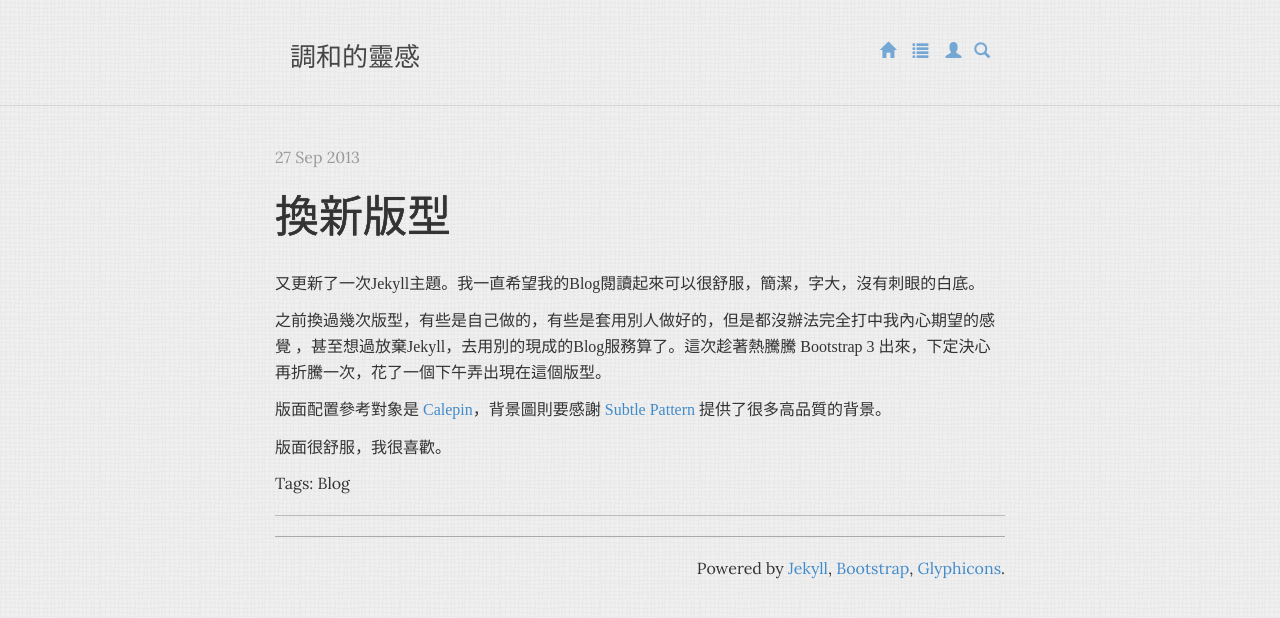
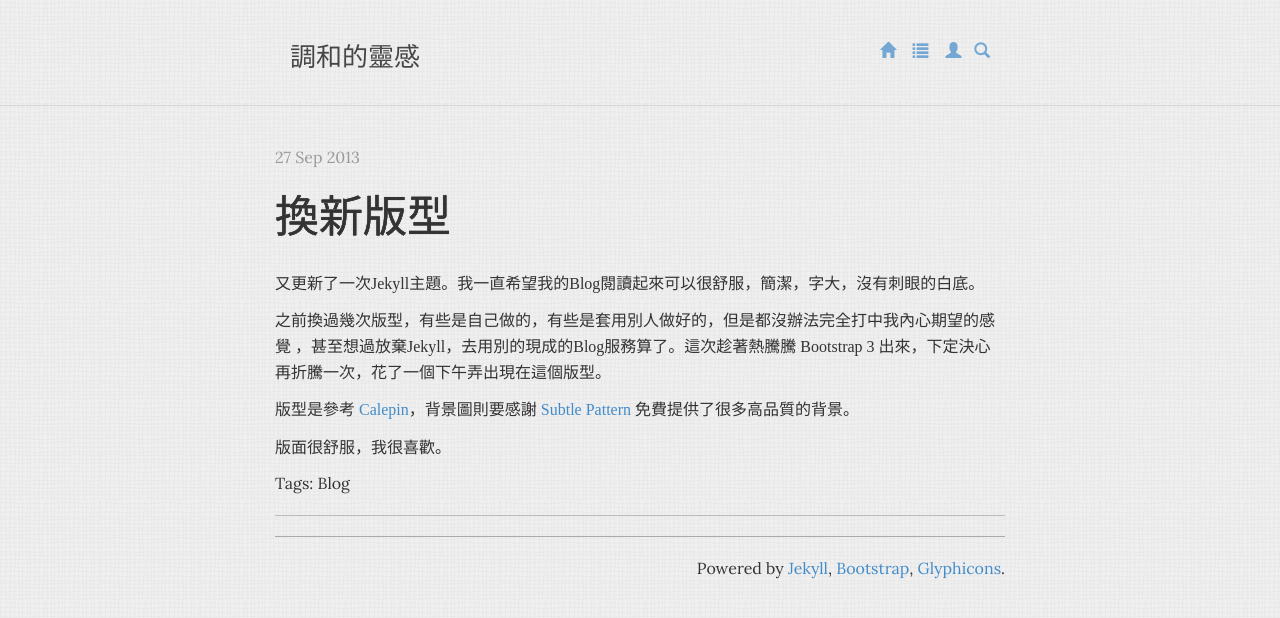
Before and after one commit to sndnvaps/sndnvaps.github.io, a Jekyll site: the page built from _posts/Life/2013-09-27-new-blog-layout.md, in a window 1280 px wide. Shown: the top 618 px of the page. Built offline with Jekyll 4.4.1, drawn with Linux system fonts in a browser that asks for light colours; Markdown is read by kramdown in place of the engine named in the settings; comment, search, counter and statistics services are not loaded.

Commit message:
Updated 2013-09-27-new-blog-layout.md

```diff
--- a/_posts/Life/2013-09-27-new-blog-layout.md
+++ b/_posts/Life/2013-09-27-new-blog-layout.md
@@ -13,7 +13,7 @@ published: true
 之前換過幾次版型，有些是自己做的，有些是套用別人做好的，但是都沒辦法完全打中我內心期望的感覺
 ，甚至想過放棄Jekyll，去用別的現成的Blog服務算了。這次趁著熱騰騰 Bootstrap 3 出來，下定決心再折騰一次，花了一個下午弄出現在這個版型。
 
-版面配置參考對象是 [Calepin][0]，背景圖則要感謝 [Subtle Pattern][1] 提供了很多高品質的背景。
+版型是參考 [Calepin][0]，背景圖則要感謝 [Subtle Pattern][1] 免費提供了很多高品質的背景。
 
 版面很舒服，我很喜歡。
 
```
